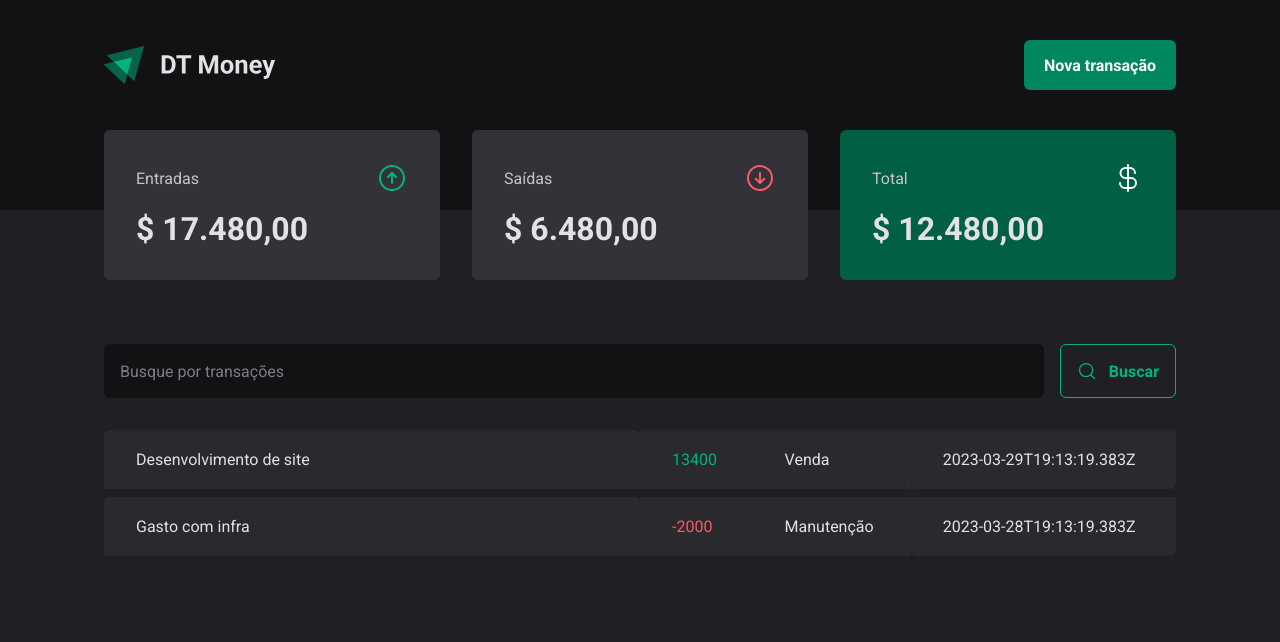
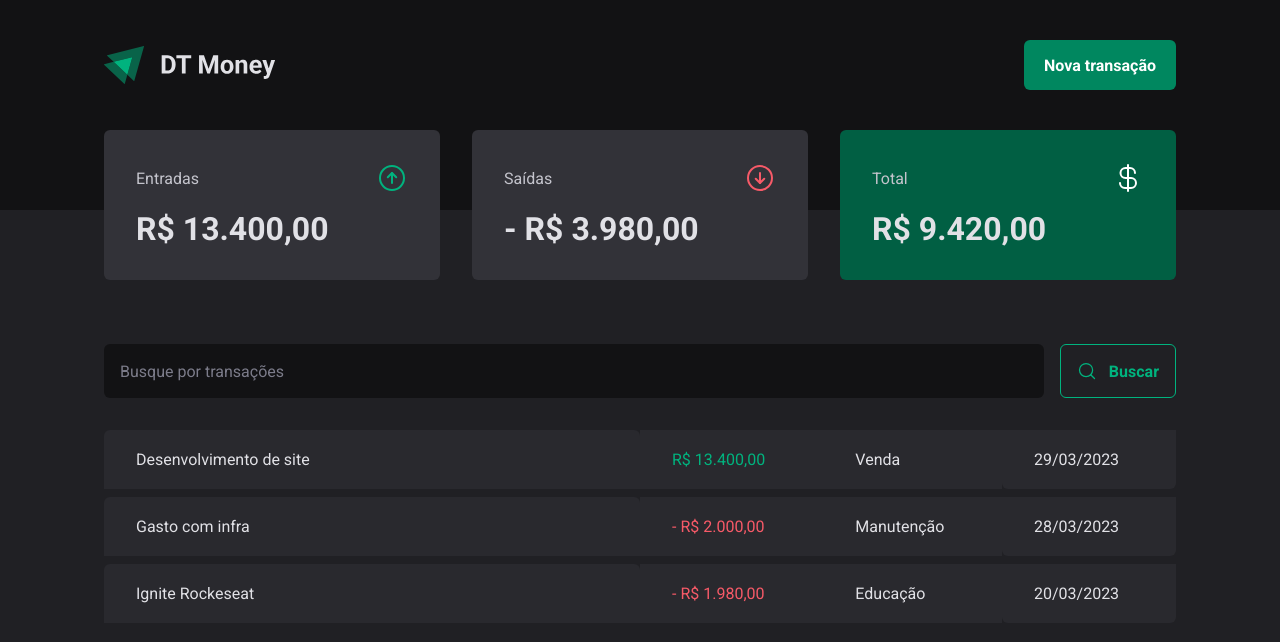
Before and after one commit to ViktorHugodev/dt-money, a React (Vite) app: page / in a window 1280 px wide. Shown: the top 642 px of the page. Built offline with nearby package versions, Linux system fonts and the light colour scheme; data requests are answered from the project's data file.

Commit message:
feat: form search, form new transaction, react hook form

```diff
--- a/package.json
+++ b/package.json
@@ -10,12 +10,15 @@
     "server": "json-server server.json -p 3331 -w -d 500"
   },
   "dependencies": {
+    "@hookform/resolvers": "^3.0.0",
     "@radix-ui/react-dialog": "^1.0.3",
     "@radix-ui/react-radio-group": "^1.1.2",
     "phosphor-react": "^1.4.1",
     "react": "^18.2.0",
     "react-dom": "^18.2.0",
-    "styled-components": "^5.3.9"
+    "react-hook-form": "^7.43.8",
+    "styled-components": "^5.3.9",
+    "zod": "^3.21.4"
   },
   "devDependencies": {
     "@types/react": "^18.0.28",
--- a/server.json
+++ b/server.json
@@ -13,8 +13,16 @@
       "description": "Gasto com infra",
       "type": "outcome",
       "category": "Manutenção",
-      "price": -2000,
+      "price": 2000,
       "createdAt": "2023-03-28T19:13:19.383Z"
+    },
+    {
+      "id": 3,
+      "description": "Ignite Rockeseat",
+      "type": "outcome",
+      "category": "Educação",
+      "price": 1980,
+      "createdAt": "2023-03-20T19:13:19.383Z"
     }
   ]
 }
--- a/src/App.tsx
+++ b/src/App.tsx
@@ -1,4 +1,5 @@
 import { ThemeProvider } from 'styled-components';
+import { TransactionContextProvider } from './context/TransactionsContext';
 import { Transactions } from './pages/Transactions';
 import { GLobalStyle } from './styles/global';
 import { defaultTheme } from './styles/themes/default';
@@ -6,10 +7,10 @@ import { defaultTheme } from './styles/themes/default';
 export function App() {
   return (
     <ThemeProvider theme={defaultTheme}>
-
-
-      <Transactions/>
-      <GLobalStyle/>
+      <TransactionContextProvider>
+        <Transactions />
+        <GLobalStyle />
+      </TransactionContextProvider>
     </ThemeProvider>
   )
 }
--- a/src/components/NewTransactionModal/index.tsx
+++ b/src/components/NewTransactionModal/index.tsx
@@ -1,7 +1,26 @@
 import * as Dialog from '@radix-ui/react-dialog'
 import { CloseButton, Content, Overlay, TransactionButton, TransactionType } from './styles'
 import { ArrowCircleUp,ArrowCircleDown, X } from 'phosphor-react'
+import { useForm } from 'react-hook-form'
+import { zodResolver } from '@hookform/resolvers/zod'
+import * as z from 'zod'
+
+const zodNewTransactionSchema = z.object({
+  description: z.string(),
+  price: z.number(),
+  category: z.string(),
+
+})
+
 export function NewTransactionModal() {
+  const {register, handleSubmit, formState: {isSubmitting}} = useForm({
+    resolver: zodResolver(zodNewTransactionSchema)
+  })
+
+  function handleNewTransactionForm(){
+
+  }
+
   return (
     <Dialog.Portal>
       <Overlay />
@@ -9,9 +28,21 @@ export function NewTransactionModal() {
       <Content>
         <Dialog.Title>Nova transação</Dialog.Title>
         <form>
-          <input type="text" placeholder="Descrição" />
-          <input type="number" placeholder="Preço" />
-          <input type="text" placeholder="Categoria" />
+          <input
+          type="text"
+          placeholder="Descrição"
+          {...register('description')}
+          />
+          <input
+          type="number"
+          placeholder="Preço"
+          {...register('price')}
+          />
+          <input
+          type="text"
+          placeholder="Categoria"
+          {...register('category')}
+          />
           <TransactionType>
             <TransactionButton variant="income" value="income">
               <ArrowCircleUp size={24} />
--- a/src/components/SearchForm/index.tsx
+++ b/src/components/SearchForm/index.tsx
@@ -1,11 +1,31 @@
 import { MagnifyingGlass } from 'phosphor-react';
+import { useForm } from 'react-hook-form';
+import * as z from 'zod';
 import { SearchFormContainer } from './styles';
+import { zodResolver } from '@hookform/resolvers/zod'
+const zodFormSchema = z.object({
+  query: z.string()
+})
+type SearchFormInput = z.infer<typeof zodFormSchema>
 
-export function SearchForm(){
+export function SearchForm() {
+  const { register, handleSubmit, formState: {isSubmitting} } = useForm<SearchFormInput>({
+    resolver: zodResolver(zodFormSchema)
+  })
+
+  async function handleSearchTransaction(data: SearchFormInput) {
+    await new Promise(resolve => setTimeout(resolve, 2000))
+    console.log('🚀 ~ file: index.tsx:15 ~ handleSearchTransaction ~ data:', data)
+
+  }
   return (
-    <SearchFormContainer>
-      <input type="text" placeholder="Busque por transações" />
-      <button type="submit">
+    <SearchFormContainer onSubmit={handleSubmit(handleSearchTransaction)}>
+      <input
+        type="text"
+        placeholder="Busque por transações"
+        {...register('query')}
+      />
+      <button type="submit" disabled={isSubmitting}>
         <MagnifyingGlass size={20} />
         Buscar</button>
     </SearchFormContainer>
--- a/src/components/SearchForm/styles.ts
+++ b/src/components/SearchForm/styles.ts
@@ -30,7 +30,12 @@ export const SearchFormContainer = styled.form`
       font-weight: bold;
       border-radius: 6px;
 
-      &:hover {
+      &:disabled {
+        opacity: 0.7;
+        cursor: not-allowed;
+      }
+
+      &:not(:disabled):hover {
         background: ${props => props.theme['green-500']};
         border-color: 1px solid ${props => props.theme['green-500']};
         color: ${props => props.theme['white']};
--- a/src/components/Summary/index.tsx
+++ b/src/components/Summary/index.tsx
@@ -1,9 +1,15 @@
 import { ArrowCircleUp, ArrowCircleDown, CurrencyDollar } from 'phosphor-react';
+import { useContext } from 'react';
+import { TransactionContext } from '../../context/TransactionsContext';
+import { useSummary } from '../../hooks/useSummary';
+import { priceFormatter } from '../../utils/formatter';
 
 import { SummaryCard, SummaryContainer } from './styles';
 
 
 export function Summary(){
+  const summary = useSummary()
+
   return (
     <SummaryContainer>
       <SummaryCard>
@@ -11,7 +17,7 @@ export function Summary(){
           <span>Entradas</span>
           <ArrowCircleUp size ={32} color="#00B37E"/>
         </header>
-        <strong>$ 17.480,00</strong>
+        <strong>{priceFormatter.format(summary.income)}</strong>
       </SummaryCard>
 
       <SummaryCard>
@@ -19,7 +25,7 @@ export function Summary(){
           <span>Saídas</span>
           <ArrowCircleDown size ={32} color="#f75a68"/>
         </header>
-        <strong>$ 6.480,00</strong>
+        <strong>- {priceFormatter.format(summary.outcome)}</strong>
       </SummaryCard>
 
       <SummaryCard variant="green">
@@ -27,7 +33,7 @@ export function Summary(){
           <span>Total</span>
           <CurrencyDollar size ={32} color="#fff"/>
         </header>
-        <strong>$ 12.480,00</strong>
+        <strong>{priceFormatter.format(summary.total)}</strong>
       </SummaryCard>
     </SummaryContainer>
   )
--- /dev/null
+++ b/src/context/TransactionsContext.tsx
@@ -0,0 +1,38 @@
+import { createContext, ReactNode, useEffect, useState } from 'react';
+
+interface TransactionProps {
+  id: number
+  description: string
+  type: 'income' | 'outcome'
+  category: string
+  price: number
+  createdAt: string
+}
+
+interface TransactionsContextProps {
+  transactions: TransactionProps[]
+}
+interface TransactionsDataProvider {
+  children: ReactNode
+}
+
+export const TransactionContext = createContext({} as TransactionsContextProps)
+
+
+export function TransactionContextProvider({ children }: TransactionsDataProvider) {
+  const [transactions, setTransactions] = useState<TransactionProps[]>([])
+  async function getTransactionsData() {
+    const response = await fetch('http://localhost:3331/transactions')
+    const data = await response.json()
+    setTransactions(data)
+  }
+  useEffect(() => {
+    getTransactionsData()
+  }, [])
+
+  return (
+    <TransactionContext.Provider value={{ transactions }}>
+      {children}
+    </TransactionContext.Provider>
+  )
+}
--- /dev/null
+++ b/src/hooks/useSummary.ts
@@ -0,0 +1,22 @@
+import { useContext } from 'react'
+import { TransactionContext } from '../context/TransactionsContext'
+
+export function useSummary(){
+  const {transactions} = useContext(TransactionContext)
+
+  const summary = transactions.reduce((acc, transaction) => {
+    if(transaction.type === 'income'){
+      acc.income += transaction.price
+      acc.total += transaction.price
+    } else {
+      acc.outcome += transaction.price
+      acc.total -= transaction.price
+    }
+    return acc
+  }, {
+    income: 0,
+    outcome:0,
+    total: 0
+  })
+  return summary
+}
--- /dev/null
+++ b/src/hooks/useTransactions.ts
@@ -0,0 +1,5 @@
+import { useContext } from 'react';
+import { TransactionContext } from './../context/TransactionsContext';
+export function useTransactions(){
+  return useContext(TransactionContext)
+}
--- a/src/pages/Transactions/index.tsx
+++ b/src/pages/Transactions/index.tsx
@@ -1,29 +1,16 @@
-import { useEffect, useState } from 'react';
+import { useContext, useEffect, useState } from 'react';
 import { Header } from '../../components/Header';
 import { SearchForm } from '../../components/SearchForm';
 import { Summary } from '../../components/Summary';
+import { TransactionContext } from '../../context/TransactionsContext';
+import { useTransactions } from '../../hooks/useTransactions';
+import { dateFormatter, priceFormatter } from '../../utils/formatter';
 import { PriceHighLight, TransactionContainer, TransactionTable } from './styles';
 
-interface TransactionProps {
-  id: number
-  description: string
-  type: 'income' | 'outcome'
-  category: string
-  price: number
-  createdAt: string
-}
+
 
 export function Transactions() {
-  const [transactions, setTransactions] = useState<TransactionProps[]>([])
-  async function getTransactionsData() {
-    const response = await fetch('http://localhost:3331/transactions')
-    const data = await response.json()
-    setTransactions(data)
-  }
-  useEffect(() => {
-    getTransactionsData()
-  }, [])
-
+  const {transactions} = useTransactions()
   return (
     <>
       <Header />
@@ -38,13 +25,14 @@ export function Transactions() {
                   <td width="50%">{transaction.description}</td>
                   <td>
                     <PriceHighLight variant={transaction.type}>
-                      {transaction.price}
+                      {transaction.type == 'outcome' && '- '}
+                      {priceFormatter.format(transaction.price)}
                     </PriceHighLight>
                   </td>
                   <td>
                     {transaction.category}
                   </td>
-                  <td>{transaction.createdAt}</td>
+                  <td>{dateFormatter.format(new Date(transaction.createdAt))}</td>
                 </tr>
               )
             })}
--- /dev/null
+++ b/src/utils/formatter.ts
@@ -0,0 +1,6 @@
+export const dateFormatter = new Intl.DateTimeFormat('pt-BR')
+
+export const priceFormatter = new Intl.NumberFormat('pt-BR', {
+  style: 'currency',
+  currency: 'BRL'
+})
```
Also changed, not shown: 1 other file (tests, documents, lock files or other folders).
